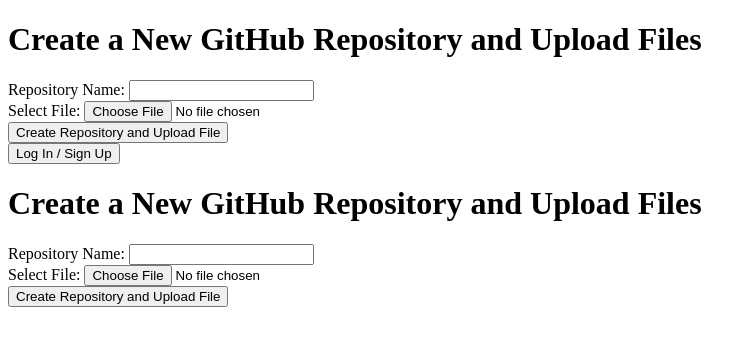
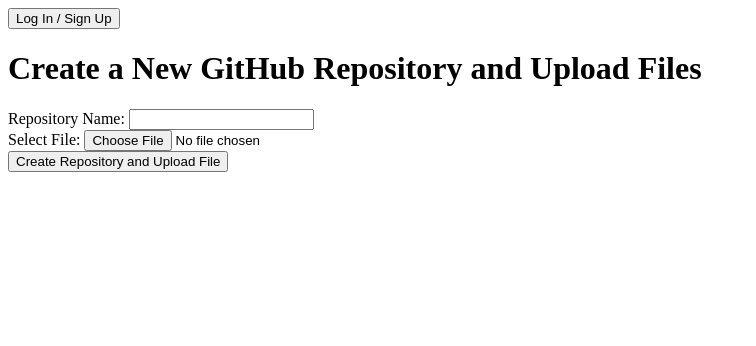
Before and after one commit to Reframe213/SaaSWebsite, a plain HTML site: page index.html in a window 1280 px wide. Shown: the whole page, without its empty margins (0-756 px from the left). Drawn offline with Linux system fonts and the light colour scheme.

Commit message:
Add files via upload

```diff
--- a/index.html
+++ b/index.html
@@ -1,24 +1,3 @@
-<!DOCTYPE html>
-<html>
-  <head>
-    <title>Upload to GitHub</title>
-  </head>
-  <body>
-    <h1>Create a New GitHub Repository and Upload Files</h1>
-    <form id="repoForm">
-      <label for="repoName">Repository Name:</label>
-      <input type="text" id="repoName" name="repoName" required />
-      <br />
-      <label for="file">Select File:</label>
-      <input type="file" id="file" name="file" required />
-      <br />
-      <button type="submit">Create Repository and Upload File</button>
-    </form>
-
-    <script src="app.js"></script>
-  </body>
-</html>
-
 <!DOCTYPE html>
 <html lang="en">
   <head>
```
